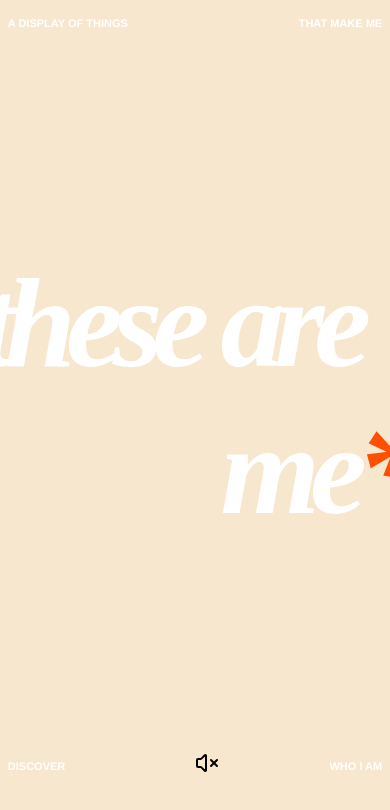
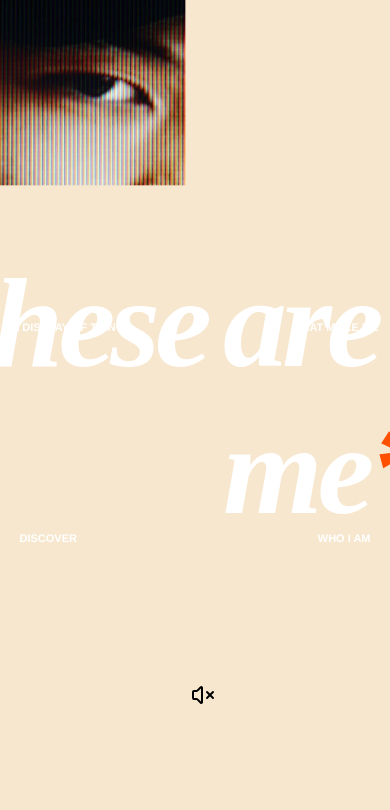
Before and after one commit to 12isk/theseAreMe, a Next.js app: page / in a window 390 px wide. Shown: the top 810 px of the page. Built offline with nearby package versions, Linux system fonts and the light colour scheme; a web font is replaced by a local one.

Commit message:
added: responsivity and touch handling

```diff
--- a/app/CardPop/index.jsx
+++ b/app/CardPop/index.jsx
@@ -4,23 +4,20 @@ import React, { useEffect, useState, useRef } from 'react';
 import { motion } from 'framer-motion';
 import gsap from 'gsap';
 import styles from "./styles.module.scss";
-import MuteButton  from '../components/Buttons';
+import MuteButton from '../components/Buttons';
 
-// todo try creating a set image component and pass the images as props
 const images = [
     "/images/pop/blur serifa.jpeg",
     "/images/pop/chromatic abb.gif",
     "/images/pop/kazakhstan.webp",
     "/images/pop/me.webp",
     "/images/pop/soloEx.webp",
-
     "/images/pop/pixels.jpeg",
 ];
 const sound = "/audio/Nichel.mp3"
 
 export default function Index() {
     const [isHovering, setIsHovering] = useState(false);
-    const [isVisible, setIsVisible] = useState(false);
     const mouse = useRef({ x: 0, y: 0 });
     const imageRef = useRef(null);
     const [currentImage, setCurrentImage] = useState(images[0]);
@@ -39,11 +36,22 @@ export default function Index() {
         }
     };
 
+    // Mouse movement handler
     const handleMouseMovement = (e) => {
         mouse.current = {
             x: e.pageX,
             y: e.pageY
         };
+    };
+
+    // Touch movement handler
+    const handleTouchMovement = (e) => {
+        if (e.touches && e.touches.length > 0) {
+            mouse.current = {
+                x: e.touches[0].pageX,
+                y: e.touches[0].pageY
+            };
+        }
     };
 
     useEffect(() => {
@@ -69,10 +77,12 @@ export default function Index() {
 
         if (typeof window !== 'undefined') {
             window.addEventListener('mousemove', handleMouseMovement);
+            window.addEventListener('touchmove', handleTouchMovement, { passive: true });
             animationFrameRef.current = requestAnimationFrame(updatePosition);
 
             return () => {
                 window.removeEventListener('mousemove', handleMouseMovement);
+                window.removeEventListener('touchmove', handleTouchMovement);
                 if (animationFrameRef.current) cancelAnimationFrame(animationFrameRef.current);
             };
         }
@@ -80,7 +90,6 @@ export default function Index() {
 
     const handleHover = () => {
         setIsHovering(true);
-        //requestAnimationFrame(updatePosition);
         intervalRef.current = setInterval(() => {
             setCurrentImage((prevImage) => {
                 const currentIndex = images.indexOf(prevImage);
@@ -95,6 +104,17 @@ export default function Index() {
         clearInterval(intervalRef.current);
     };
 
+    // Toggle function for touch (or click) based devices
+    const handleToggle = () => {
+        if (isHovering) {
+            // Stop and leave the current image visible
+            setIsHovering(false);
+            clearInterval(intervalRef.current);
+        } else {
+            handleHover();
+        }
+    };
+
     return (
         <>
             <div className={styles.cardPopcontainer}>
@@ -104,11 +124,9 @@ export default function Index() {
                     <p className={styles.botLeft}>discover</p>
                     <p className={styles.botRight}>who i am</p>
                     <div className={styles.muteButton}>
-                    <MuteButton soundFile={sound}/>
+                        <MuteButton soundFile={sound} />
                     </div>
-
                 </div>
-
 
                 <motion.div
                     className={styles.image}
@@ -127,14 +145,14 @@ export default function Index() {
                     className={styles.popZone}
                     onMouseEnter={handleHover}
                     onMouseLeave={handleMouseLeave}
+                    onClick={handleToggle}
                 >
                     <span className={styles.these}>these</span>
-                <span className={styles.text}>are me<span className={styles.orange}>*</span></span>
+                    <span className={styles.text}>
+                        are me<span className={styles.orange}>*</span>
+                    </span>
                 </div>
-
             </div>
-
         </>
-
     );
 }
--- a/app/CardPop/styles.module.scss
+++ b/app/CardPop/styles.module.scss
@@ -22,10 +22,22 @@
 
 .popZone{
     padding: 50px;
-    font-size: 0.8em;
-    pointer-events: cursor;
+    //font-size: 0.8em;
+    pointer-events: auto;
     display: flex;
     gap: 1.65em;
+    @media (max-width: 768px){
+        gap: 1em;
+        padding-top: 100px;
+        padding-bottom: 100px;
+        padding-left: 0px;
+        padding-right: 0px;
+    }
+    @media (max-width: 1024px){
+        //gap: 1.5em;
+        padding-top: 300px;
+        padding-bottom: 300px;
+    }
 }
 .text{
     font-size: 10em;
@@ -38,6 +50,15 @@
     position: relative;
     z-index: 10;
 
+    @media (max-width: 768px){
+        font-size: clamp(2em, 4em, 10em);
+        letter-spacing: -5px;
+
+    }
+    @media (max-width: 1024px){
+        font-size: clamp(2em, 8em, 10em);
+        letter-spacing: -5px;
+    }
 }
 .these{
     font-size: 10em;
@@ -47,6 +68,14 @@
     margin-bottom: 50px;
     position: relative;
     z-index: 1;
+    @media (max-width: 768px){
+        font-size: clamp(2em, 4em, 10em);
+        letter-spacing: -5px;
+    }
+    @media (max-width: 1024px){
+        font-size: clamp(2em, 8em, 10em);
+        letter-spacing: -5px;
+    }
 }
 
 .image{
@@ -74,26 +103,46 @@
         position: absolute;
         left: 2%;
         top: 2%;
+        @media (max-width: 768px){
+            top:38%;
+            left:3%;
+        }
     }
     .topRight{
         position: absolute;
         right: 2%;
         top: 2%;
+        @media (max-width: 768px){
+            top:38%;
+            right:3%;
+        }
     }
     .botLeft{
         position: absolute;
         left: 2%;
         top: 90%;
+        @media (max-width: 768px){
+            top:63%;
+            left:5%;
+        }
     }
     .botRight{
         position: absolute;
         right: 2%;
         top: 90%;
+        @media (max-width: 768px){
+            top:63%;
+            right:5%;
+        }
     }
     .muteButton{
         position: absolute;
         left: 48%;
         top: 88%;
+        @media (max-width: 768px){
+            top:80%;
+            left:47%;
+        }
     }
 
 }
```
Lines whose indentation alone changed are shown as unchanged.
